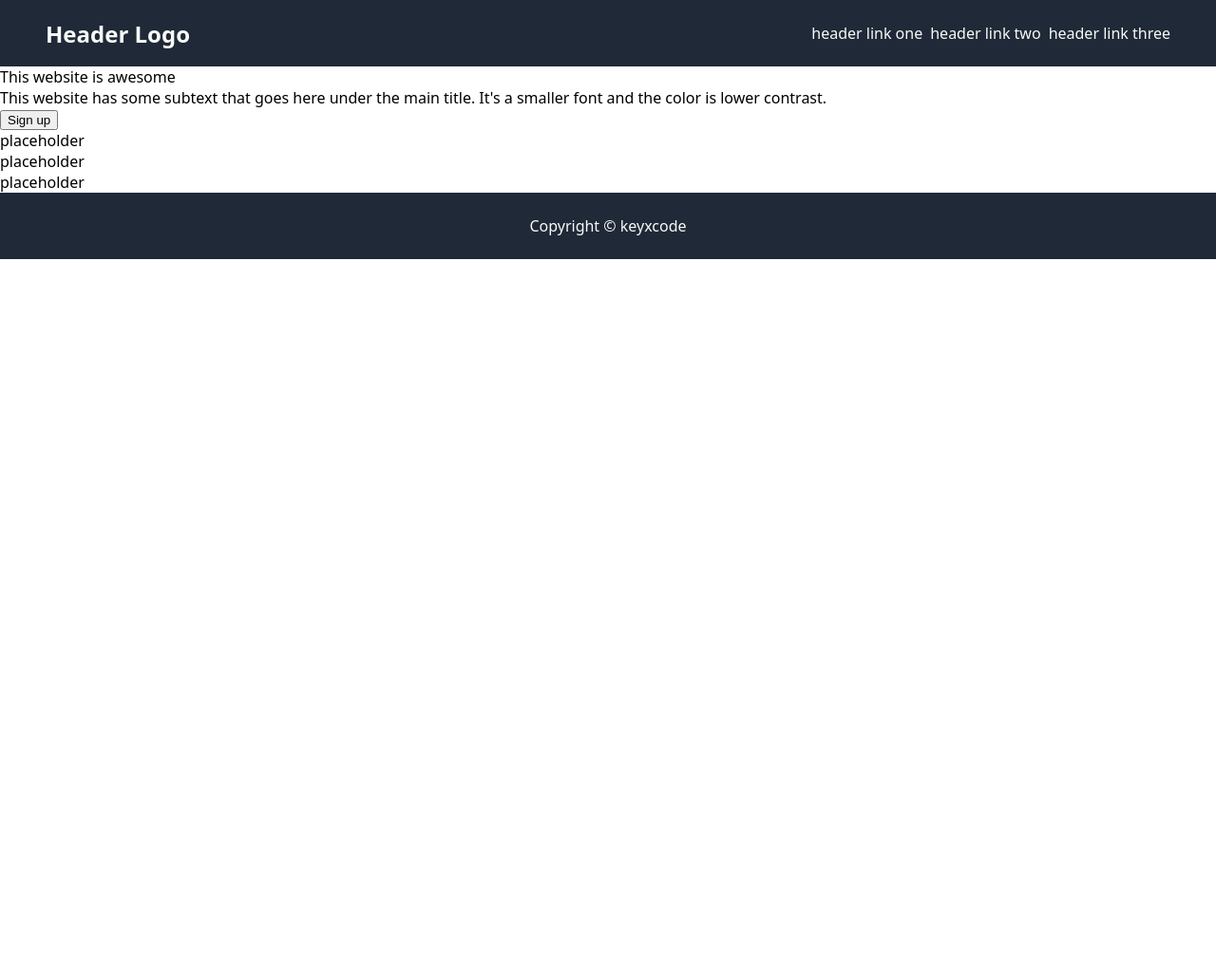
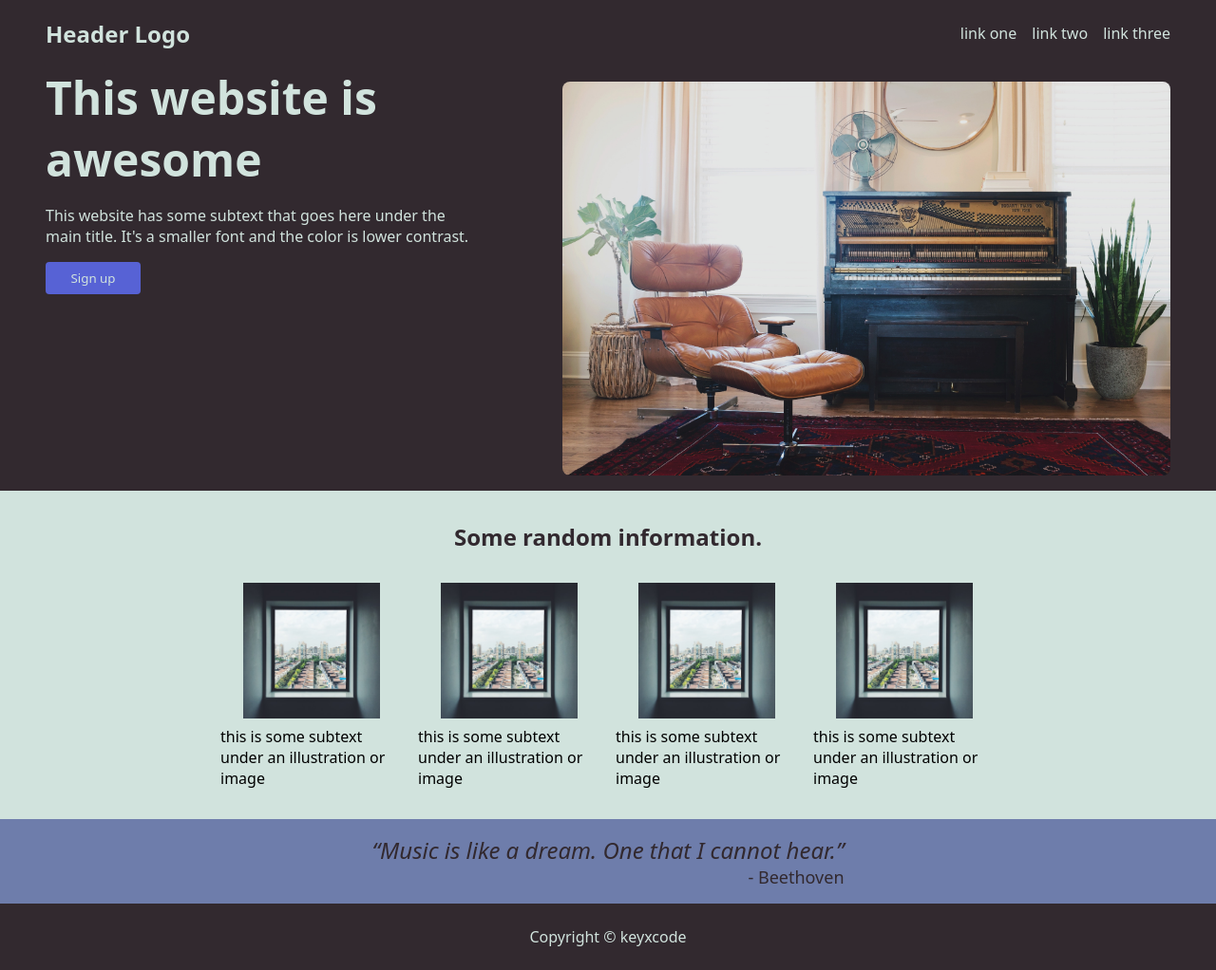
Before and after one commit to keyxcode/odin-landing, a plain HTML site: page index.html in a window 1280 px wide. Shown: the whole page at 95% size. Before the commit the page ends 800 px from the top, so only its background shows below. Drawn offline with Linux system fonts and the light colour scheme.

Commit message:
layout main 1 2 and 3

```diff
--- a/index.html
+++ b/index.html
@@ -13,9 +13,9 @@
             Header Logo
         </div>
         <ul class="right">
-            <li>header link one</li>
-            <li>header link two</li>
-            <li>header link three</li>
+            <li>link one</li>
+            <li>link two</li>
+            <li>link three</li>
         </ul>
     </div>
     <div class="content">
@@ -29,13 +29,55 @@
                 </div>
                 <button>Sign up</button>
             </div>
-            <div class="hero-image">
-
+            <div class="hero-img-container">
+                <img class="hero-img" src="img/lauren-mancke-rm5DbquteoY-unsplash.jpeg" alt="pianist">
             </div>
         </div>
-        <div class="main-2">placeholder</div>
-        <div class="main-3">placeholder</div>
-        <div class="main-4">placeholder</div>
+        <div class="main-2">
+            <div class="info-header">
+                Some random information.
+            </div>
+            <div class="info-cards">
+                <div class="card">
+                    <img class="card-img" src="img/alvan-nee-iW8WH1Z5bFA-unsplash.jpeg">
+                    <div class="card-text">
+                        this is some subtext under an illustration or image
+                    </div>
+                </div>
+                <div class="card">
+                    <img class="card-img" src="img/alvan-nee-iW8WH1Z5bFA-unsplash.jpeg">
+                    <div class="card-text">
+                        this is some subtext under an illustration or image
+                    </div>
+                </div>
+                <div class="card">
+                    <img class="card-img" src="img/alvan-nee-iW8WH1Z5bFA-unsplash.jpeg">
+                    <div class="card-text">
+                        this is some subtext under an illustration or image
+                    </div>
+                </div>
+                                <div class="card">
+                    <img class="card-img" src="img/alvan-nee-iW8WH1Z5bFA-unsplash.jpeg">
+                    <div class="card-text">
+                        this is some subtext under an illustration or image
+                    </div>
+                </div>
+            </div>
+        </div>
+        <div class="main-3">
+            <div class="quote-container">
+                <div class="quote">
+                    “Music is like a dream. One that I cannot hear.”
+                </div>
+                <div class="quoter">
+                    - Beethoven
+                </div>
+            </div>
+        </div>
+
+        <!-- <div class="main-4">
+            <div class="placeholder">placeholder</div>
+        </div> -->
     </div>
     <div class="footer">
         Copyright &#169; keyxcode
--- a/styles.css
+++ b/styles.css
@@ -1,3 +1,29 @@
+:root {
+    /* --darkest: #1F2937;
+    --dark: #1F2937;
+    --button: #3882F6
+    --light: #E5E7EB;
+    --lightest: #F9FAF8; */
+
+    /* --darkest: #012A36;
+    --dark: #29274C;
+    --button: #7E52A0;
+    --light: #D295BF;
+    --lightest: #E6BCCD; */
+
+    /* --darkest: #172A3A;
+    --dark: #004346;
+    --button: #508991;
+    --light: #09BC8A;
+    --lightest: #75DDDD; */
+
+    --darkest: #32292F;
+    --dark: #575366;
+    --button: #5762D5;
+    --light: #6E7DAB;
+    --lightest: #D1E3DD;
+}
+
 body {
     margin: 0;
     font-family: system-ui, -apple-system, BlinkMacSystemFont, 'Segoe UI', Roboto, Oxygen, Ubuntu, Cantarell, 'Open Sans', 'Helvetica Neue', sans-serif;
@@ -7,8 +33,8 @@ body {
     display: flex;
     justify-content: space-between;
     align-items: center;
-    background-color: #1F2937;
-    color: #F9FAF8;
+    background-color: var(--darkest);
+    color: var(--lightest);
     padding: 8px 48px;
 }
 
@@ -24,7 +50,7 @@ body {
 
 .right {
     display: flex;
-    gap: 8px;
+    gap: 16px;
 }
 
 ul {
@@ -37,6 +63,114 @@ ul {
     flex-direction: column;
 }
 
-.main-4 {
-    flex: 1;
+.main-1, .main-2, .main-3, .main-4 {
+    display: flex;
+    flex-wrap: wrap;
 }
+
+.main-1 {
+    background-color: var(--darkest);
+    justify-content: center;
+}
+
+.hero-text {
+    flex: 1 1 25%;
+    background-color: var(--darkest);
+    color: var(--lightest);
+    padding: 0 48px;
+    display: flex;
+    flex-direction: column;
+    gap: 16px;
+}
+
+.hero-header {
+    font-size: 48px;
+    font-weight: bold;
+}
+
+.hero-subtext {
+
+}
+
+button {
+    font-family: inherit;
+    border: 0;
+    padding: 8px;
+    background-color: var(--button);
+    color: var(--lightest);
+    border-radius: 4px;
+    max-width: 100px;
+}
+
+.hero-img-container {
+    flex: 1 1 75%;
+    background-color: var(--darkest);
+    padding: 16px 48px;
+    max-width: 50%;
+    display: flex;
+}
+
+.hero-img {
+    max-width: 100%;
+    border-radius: 8px;
+}
+
+.main-2 {
+    flex-direction: column;
+    justify-content: center;
+    align-items: center;
+    padding: 32px;
+    gap: 32px;
+    background-color: var(--lightest);
+}
+
+.info-header {
+    color: var(--darkest);
+    font-size: 24px;
+    font-weight: bold;
+}
+
+.info-cards {
+    display: flex;
+    gap: 16px;
+    padding: 0 25vh;
+}
+
+.card {
+    display: flex;
+    flex-direction: column;
+    gap: 8px;
+    justify-content: center;
+    align-items: center;
+}
+
+.card-img {
+    max-width: 75%;
+}
+
+.main-3 {
+    background-color: var(--light);
+    color: var(--darkest);
+    justify-content: center;
+    align-items: center;
+    flex-direction: column;
+    gap: 8px;
+    padding: 16px 48px;
+}
+
+.quote-container {
+    max-width: 500px;
+    display: flex;
+    flex-direction: column;
+}
+
+.quote {
+    font-size: 24px;
+    font-weight: lighter;
+    font-style: italic;
+}
+
+.quoter {
+    font-size: 18px;
+    margin-left: auto;
+}
```
Also changed, not shown: img/alvan-nee-iW8WH1Z5bFA-unsplash.jpeg (added), img/amir-doreh-cHUBZFjY13g-unsplash.jpeg (added), img/caleb-toranzo-24eTb4WhyiI-unsplash.jpeg (deleted), img/lorenzo-spoleti-MlhJNEUQpBs-unsplash.jpeg (added), 1 other file.
